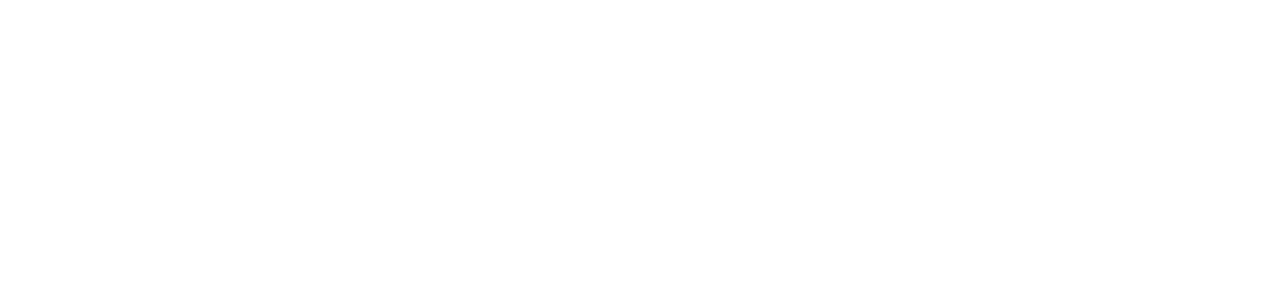
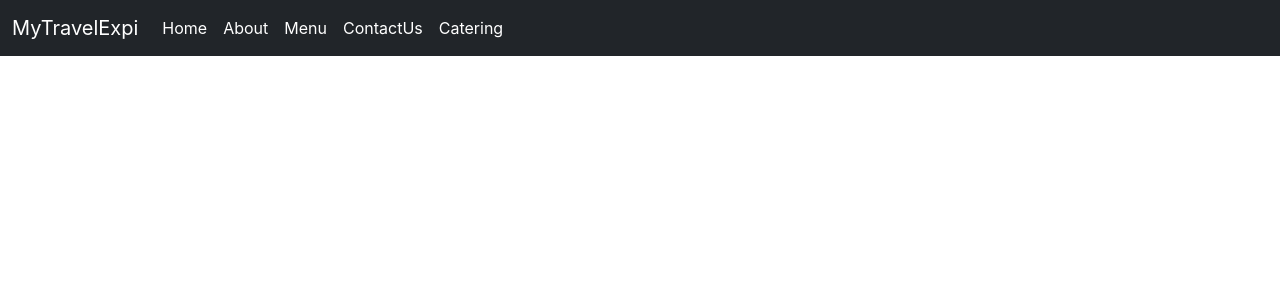
Before and after one commit to aryan7701/TravelExpi-WebApp, a React (Create React App) app: page / in a window 1280 px wide. Shown: the top 300 px of the page. Built offline with nearby package versions, Linux system fonts and the light colour scheme.

Commit message:
Adding Navbar

```diff
--- a/package.json
+++ b/package.json
@@ -8,6 +8,7 @@
     "@testing-library/user-event": "^13.5.0",
     "react": "^18.2.0",
     "react-dom": "^18.2.0",
+    "react-router-dom": "^6.10.0",
     "react-scripts": "5.0.1",
     "web-vitals": "^2.1.4"
   },
--- a/public/index.html
+++ b/public/index.html
@@ -24,7 +24,9 @@
       work correctly both with client-side routing and a non-root public URL.
       Learn how to configure a non-root public URL by running `npm run build`.
     -->
-    <title>React App</title>
+    <link href="https://cdn.jsdelivr.net/npm/bootstrap@5.2.3/dist/css/bootstrap.min.css" rel="stylesheet"
+    integrity="sha384-rbsA2VBKQhggwzxH7pPCaAqO46MgnOM80zW1RWuH61DGLwZJEdK2Kadq2F9CUG65" crossorigin="anonymous">
+    <title>TravelExpi</title>
   </head>
   <body>
     <noscript>You need to enable JavaScript to run this app.</noscript>
@@ -39,5 +41,8 @@
       To begin the development, run `npm start` or `yarn start`.
       To create a production bundle, use `npm run build` or `yarn build`.
     -->
+    <script src="https://cdn.jsdelivr.net/npm/bootstrap@5.2.3/dist/js/bootstrap.bundle.min.js"
+    integrity="sha384-kenU1KFdBIe4zVF0s0G1M5b4hcpxyD9F7jL+jjXkk+Q2h455rYXK/7HAuoJl+0I4"
+    crossorigin="anonymous"></script>
   </body>
 </html>
--- a/src/App.js
+++ b/src/App.js
@@ -1,11 +1,27 @@
-import logo from './logo.svg';
 import './App.css';
+import{
+  BrowserRouter as Router,
+  Routes,
+  Route,
+} from"react-router-dom";
+import Navbar from './Components/Navbar';
+import Home from './Components/Home';
+
 
 function App() {
   return (
-    <div className="App">
-
-    </div>
+    <>
+    <Router>
+      <Navbar/>
+      <div className="container">
+        <Routes>
+          <Route exact path="/" element={<Home/>} />
+          {/* <Route exact path="/about" element={<About />} />
+          <Route exact path="/ContactUs" element={<ContactUs/>} /> */}
+        </Routes>
+      </div>
+    </Router>
+    </>
   );
 }
 
--- /dev/null
+++ b/src/Components/Home.js
@@ -0,0 +1,9 @@
+import React from "react";
+
+export const Home= ()=>{
+    return(
+        <div></div>
+    );
+};
+
+export default Home;
--- a/src/Components/Navbar.js
+++ b/src/Components/Navbar.js
@@ -1,12 +1,12 @@
 import React from 'react';
 import {Link} from 'react-router-dom';
 
-const NavBar=()=>{
+const Navbar= () =>{
     return(
         <div>
-            <nav className="navbar navbar-expand-lg bg-body-tertiary">
+            <nav className="navbar fixed-top navbar-expand-lg navbar-dark bg-dark">
                 <div className="container-fluid">
-                <Link className="navbar-brand" to="#">Navbar</Link>
+                <Link className="navbar-brand" to="#">MyTravelExpi</Link>
                 <button className="navbar-toggler" type="button" data-bs-toggle="collapse" data-bs-target="#navbarSupportedContent" aria-controls="navbarSupportedContent" aria-expanded="false" aria-label="Toggle navigation">
                 <span className="navbar-toggler-icon"></span>
                 </button>
@@ -34,3 +34,6 @@
         </div>
     )
 }
+
+
+export default Navbar
```
Also changed, not shown: src/Components/About.js (added), src/Components/ContactUs.js (added), 1 other file (tests, documents, lock files or other folders).
